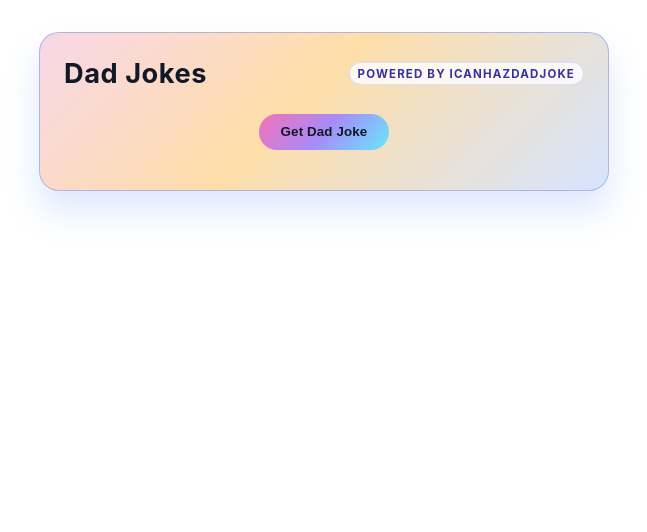
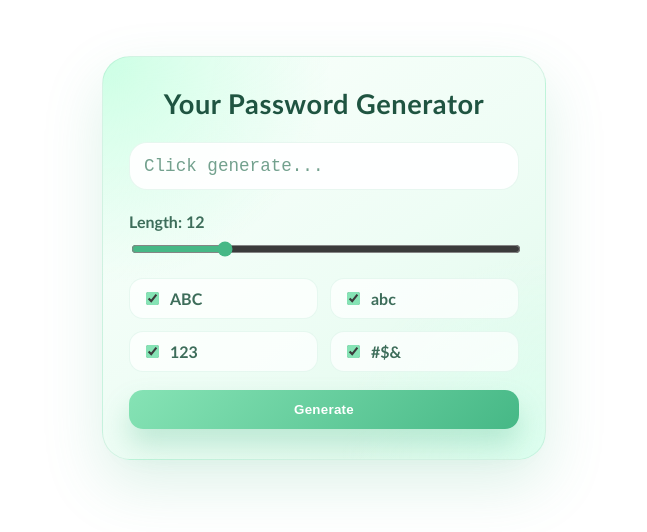
Before and after one commit to nehaumbre/vueP, a Vue app in the folder vue-project/: page / in a window 1280 px wide. Shown: the top 532 px of the page, without its empty margins (316-963 px from the left). Built offline with nearby package versions, Linux system fonts and the light colour scheme.

Commit message:
Project-7: Password Generator
Signed-off-by: nehaumbre <nehaumbre28@gmail.com>

```diff
--- /dev/null
+++ b/vue-project/Projects/Project7_PasswordGen/App.vue
@@ -0,0 +1,10 @@
+<template>
+  <PasswordGenerator />
+</template>
+
+<script setup>
+import PasswordGenerator from './components/PasswordGenerator.vue'
+</script>
+
+<style scoped>
+</style>
--- /dev/null
+++ b/vue-project/Projects/Project7_PasswordGen/components/PasswordGenerator.vue
@@ -0,0 +1,232 @@
+<script setup>
+import { ref } from "vue";
+
+// These refs store the current generator settings and the latest password output.
+const passwordLength = ref(12);
+const includeUppercase = ref("true");
+const includeLowercase = ref("true");
+const includeNumbers = ref("true");
+const includeSpecialCharacters = ref("true");
+const generatedPassword = ref("");
+const copyMessage = ref("");
+
+// Build a character pool from the selected options, then pick random characters from it.
+const generatePassword = () => {
+  const lowercaseChars = includeLowercase.value
+    ? "abcdefghijklmnopqrstuvwxyz"
+    : "";
+  const uppercaseChars = includeUppercase.value
+    ? "ABCDEFGHIJKLMNOPQRSTUVWXYZ"
+    : "";
+  const numberChars = includeNumbers.value ? "0123456789" : "";
+  const specialChars = includeSpecialCharacters.value ? "!@#$%^&*()-+" : "";
+
+  const allChars = lowercaseChars + uppercaseChars + numberChars + specialChars;
+
+  const password = Array.from(
+    { length: passwordLength.value },
+    () => allChars[Math.floor(Math.random() * allChars.length)],
+  ).join("");
+  generatedPassword.value = password;
+};
+
+// Copy the generated password to the clipboard when a password is available.
+const copyToClipboard = async () => {
+  if (!generatedPassword.value) {
+    return;
+  }
+
+  try {
+    await navigator.clipboard.writeText(generatedPassword.value);
+    copyMessage.value = "Password copied to clipboard";
+    setTimeout(() => {
+      copyMessage.value = "";
+    }, 2000);
+  } catch (error) {
+    copyMessage.value = "Copy failed";
+    setTimeout(() => {
+      copyMessage.value = "";
+    }, 2000);
+    console.error("Failed to copy password:", error);
+  }
+};
+</script>
+
+<template>
+    <div class="password-card">
+    <h2>Your Password Generator</h2>
+
+    <div class="result-box">
+      <input type="text" readonly :value="generatedPassword" placeholder="Click generate..." />
+      <button @click="copyToClipboard" class="copy-btn" v-if="generatedPassword">Copy</button>
+    </div>
+
+    <p v-if="copyMessage" class="copy-message" aria-live="polite">{{ copyMessage }}</p>
+
+    <div class="setting">
+      <label>Length: {{ passwordLength }}</label>
+      <input type="range" v-model.number="passwordLength" min="6" max="32" />
+    </div>
+
+    <div class="options">
+      <label><input type="checkbox" v-model="includeUppercase" /> ABC</label>
+      <label><input type="checkbox" v-model="includeLowercase" /> abc</label>
+      <label><input type="checkbox" v-model="includeNumbers" /> 123</label>
+      <label><input type="checkbox" v-model="includeSpecialCharacters" /> #$&</label>
+    </div>
+
+    <button @click="generatePassword" class="main-btn">Generate</button>
+  </div>
+</template>
+
+<style scoped>
+.password-card {
+  --card-bg: rgba(255, 248, 243, 0.88);
+  --card-border: rgba(127, 210, 171, 0.24);
+  --title-color: #1f5441;
+  --text-color: #3d6d5a;
+  --muted-color: #73a18e;
+  --surface: rgba(255, 255, 255, 0.7);
+  --surface-strong: rgba(255, 255, 255, 0.92);
+  --accent: #86e3b5;
+  --accent-strong: #46b886;
+  --accent-soft: #d9f8e8;
+  --shadow: 0 24px 60px rgba(70, 184, 134, 0.18);
+  max-width: 390px;
+  margin: 56px auto;
+  padding: 30px 26px;
+  border-radius: 28px;
+  border: 1px solid var(--card-border);
+  background:
+    radial-gradient(circle at top left, rgba(203, 255, 228, 0.98), transparent 38%),
+    radial-gradient(circle at bottom right, rgba(221, 255, 240, 0.88), transparent 34%),
+    linear-gradient(145deg, #fbfffc 0%, #eefdf5 55%, #def9ea 100%);
+  box-shadow: var(--shadow);
+  backdrop-filter: blur(18px);
+  font-family: "Trebuchet MS", "Segoe UI", sans-serif;
+  text-align: center;
+  color: var(--text-color);
+}
+
+.password-card h2 {
+  margin: 0 0 22px;
+  font-size: 1.7rem;
+  font-weight: 800;
+  letter-spacing: 0.02em;
+  color: var(--title-color);
+}
+
+.result-box {
+  display: flex;
+  align-items: center;
+  gap: 10px;
+  padding: 12px;
+  margin-bottom: 22px;
+  border: 1px solid rgba(127, 210, 171, 0.18);
+  border-radius: 18px;
+  background: var(--surface-strong);
+  box-shadow: inset 0 1px 0 rgba(255, 255, 255, 0.8);
+}
+
+.result-box input {
+  width: 100%;
+  border: none;
+  background: transparent;
+  font-family: monospace;
+  font-size: 1.1rem;
+  outline: none;
+  color: var(--title-color);
+}
+
+.result-box input::placeholder {
+  color: var(--muted-color);
+}
+
+.setting,
+.options {
+  margin-bottom: 18px;
+  text-align: left;
+}
+
+.setting label,
+.options label {
+  color: var(--text-color);
+  font-weight: 600;
+}
+
+.setting input[type="range"] {
+  width: 100%;
+  margin-top: 10px;
+  accent-color: var(--accent-strong);
+}
+
+.options {
+  display: grid;
+  grid-template-columns: 1fr 1fr;
+  gap: 12px;
+}
+
+.options label {
+  display: flex;
+  align-items: center;
+  gap: 8px;
+  padding: 10px 12px;
+  border-radius: 14px;
+  background: var(--surface);
+  border: 1px solid rgba(127, 210, 171, 0.16);
+}
+
+.options input[type="checkbox"] {
+  accent-color: var(--accent);
+}
+
+.main-btn {
+  width: 100%;
+  padding: 12px;
+  background: linear-gradient(135deg, var(--accent) 0%, var(--accent-strong) 100%);
+  color: white;
+  border: none;
+  border-radius: 14px;
+  cursor: pointer;
+  font-weight: 800;
+  letter-spacing: 0.02em;
+  box-shadow: 0 16px 28px rgba(70, 184, 134, 0.28);
+  transition: transform 0.18s ease, box-shadow 0.18s ease, filter 0.18s ease;
+}
+
+.main-btn:hover,
+.copy-btn:hover {
+  transform: translateY(-1px);
+  filter: brightness(1.02);
+}
+
+.copy-btn {
+  background: linear-gradient(135deg, #f2fff8 0%, var(--accent-soft) 100%);
+  color: var(--accent-strong);
+  border: none;
+  padding: 8px 12px;
+  border-radius: 12px;
+  font-size: 0.8rem;
+  cursor: pointer;
+  font-weight: 700;
+  white-space: nowrap;
+}
+
+.copy-message {
+  margin: -8px 0 18px;
+  font-size: 0.92rem;
+  font-weight: 700;
+  color: var(--accent-strong);
+}
+
+@media (max-width: 480px) {
+  .password-card {
+    margin: 24px 14px;
+    padding: 24px 18px;
+  }
+
+  .options {
+    grid-template-columns: 1fr;
+  }
+}
+</style>
--- a/vue-project/src/main.js
+++ b/vue-project/src/main.js
@@ -10,6 +10,8 @@ import { createApp } from 'vue'
 // To run Project5 WikiClone app, uncomment this line:
 // import App from '../Projects/Project5_WikiClone/App.vue'
 // To run Project6 DadJokes app, uncomment this line:
-import App from '../Projects/Project6_DadJokes/App.vue'
+// import App from '../Projects/Project6_DadJokes/App.vue'
+// To run Project7 Password genrator app, uncomment this line:
+import App from '../Projects/Project7_PasswordGen/App.vue'
 
 createApp(App).mount('#app')
```
